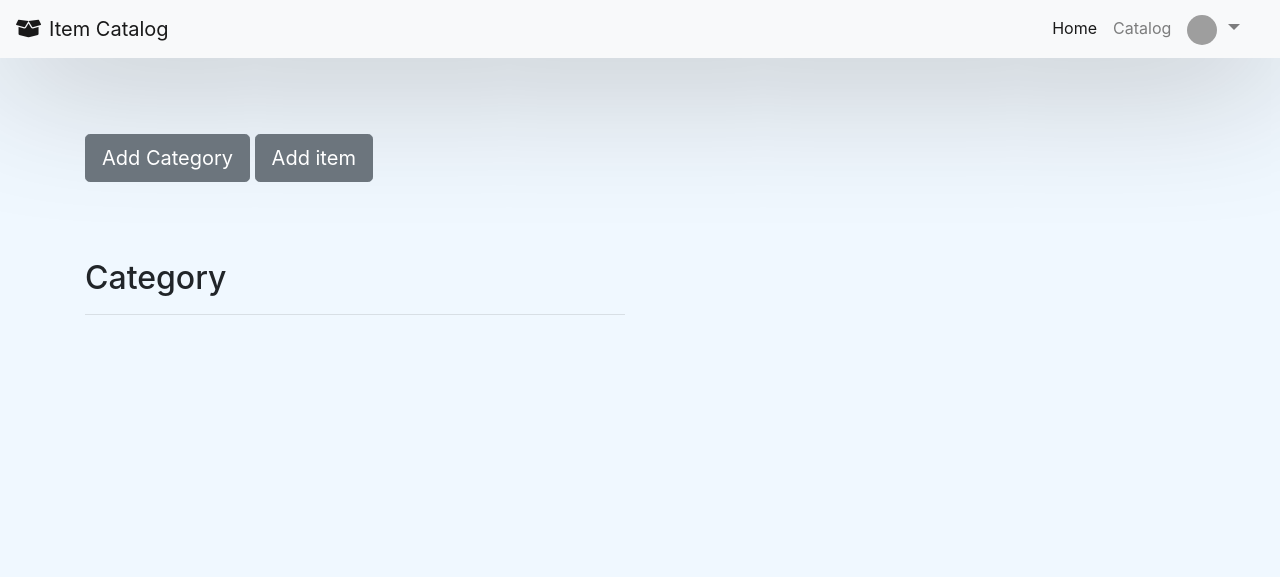
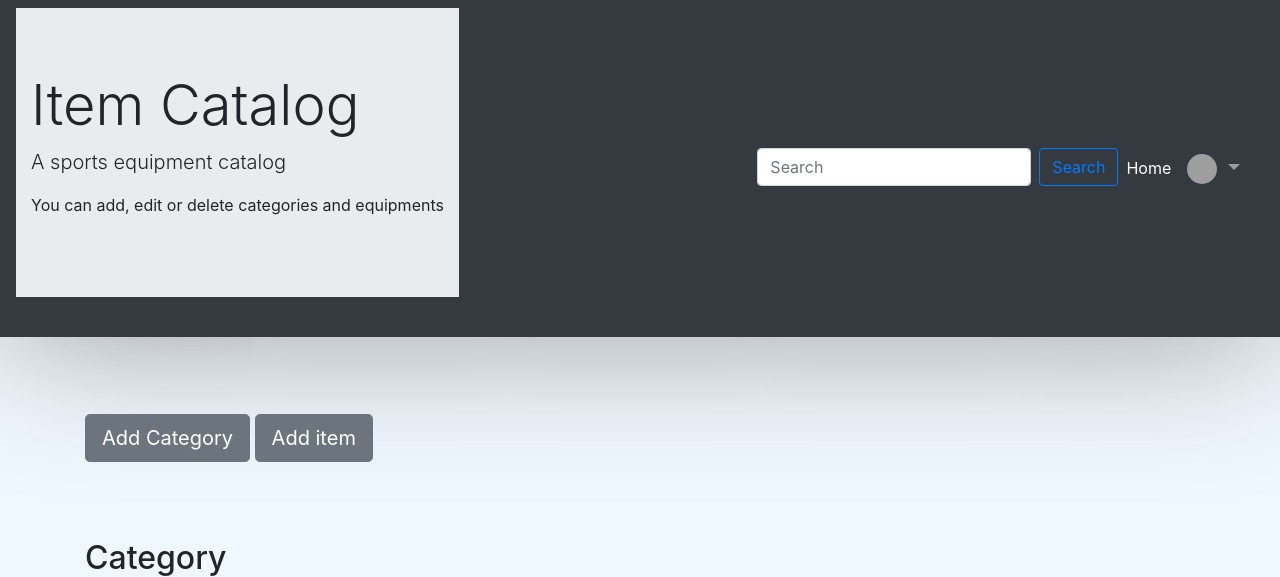
Before and after one commit to Chaithra-J/Item-catalogs, a Flask app: page /catalog/items/ in a window 1280 px wide. Shown: the top 577 px of the page. Run offline with Flask 2, Linux system fonts and the light colour scheme; the visitor is signed in with stand-in values (Sample User, id 1); data that the repository does not hold is empty; some libraries are stand-ins or nearby versions; grey boxes are pictures that could not be loaded.

Commit message:
Update layout.html

```diff
--- a/templates/layout.html
+++ b/templates/layout.html
@@ -48,7 +48,7 @@
                     <div class="alert alert-success alert-dismissible fade show mb-0 text-center" role="alert">
                 {% endif %}
             {% elif (message == 'You have been successfully logged out!') %}
-                <div class="alert alert-success alert-dismissible fade show mb-0 text-center" role="alert">
+                <div class="alert alert-primary alert-dismissible fade show mb-0 text-center" role="alert">
             {% else %}
                 <div class="alert alert-danger alert-dismissible fade show mb-0 text-center" role="alert">
             {% endif %}
@@ -63,19 +63,28 @@
     {% endif %}
     {% endwith %}
 
-    <nav class="navbar navbar-expand-lg navbar-light bg-light">
-        <a class="navbar-brand" href="{{ url_for('home') }}"><i class="fas fa-box-open text-and-icon"></i>Item Catalog</a>
+    <nav class="navbar navbar-expand-lg navbar-dark bg-dark">
+        <div class="jumbotron jumbotron-fluid">
+            <div class="container">
+                <h1 class="display-4">Item Catalog</h1>
+                <p class="lead">A sports equipment catalog</p>
+                <p>You can add, edit or delete categories and equipments</p>
+            </div>
+        </div>
         <button class="navbar-toggler" type="button" data-toggle="collapse" data-target="#navbarSupportedContent" aria-controls="navbarSupportedContent" aria-expanded="false" aria-label="Toggle navigation">
           <span class="navbar-toggler-icon"></span>
         </button>
 
         <div class="collapse navbar-collapse" id="navbarSupportedContent">
             <ul class="navbar-nav ml-auto">
+                <li class="nav-navbar">
+                        <form class="form-inline">
+                                <input class="form-control mr-sm-2" type="search" placeholder="Search" aria-label="Search">
+                                <a href="{{url_for('search')}}"><button class="btn btn-outline-primary my-2 my-sm-0" type="submit">Search</button></a>
+                        </form>
+                </li>
                 <li class="nav-item active">
                   <a class="nav-link" href="{{ url_for('home') }}">Home <span class="sr-only">(current)</span></a>
-                </li>
-                <li class="nav-item">
-                  <a class="nav-link" href="{{ url_for('home') }}">Catalog <span class="sr-only">(catalog)</span></a>
                 </li>
 
                 {% if 'username' in session %}
@@ -92,7 +101,7 @@
                   </li>
                   </ul>
                  {% else %}
-                <a href="{{ url_for('login') }}"><button class="btn btn-outline-primary my-2 my-sm-0" type="submit">Login or Sign up</button></a>
+                 <a href="{{url_for('login')}}"> <button class="btn btn-bd-download d-none d-lg-inline-block mb-3 mb-md-0 ml-md-3" href="https://github.com/twbs/bootstrap/archive/v4.0.0.zip">Login</button></a>
                 {% endif %}
           </div>
       </nav>
```
